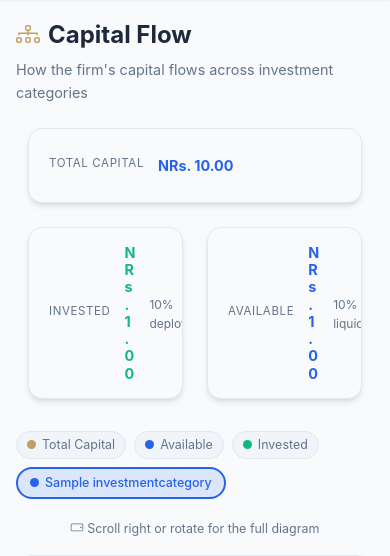
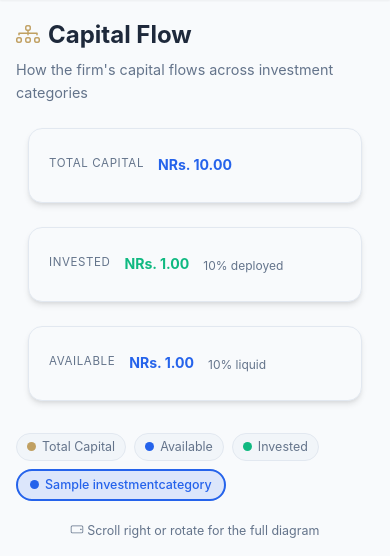
Before and after one commit to Nayan-Bakhadyo/fund_management_system, a Django app: page /portfolio_sankey/ in a window 390 px wide. Shown: the part 75-631 px from the top of the page. Run offline with Django 4.2, Linux system fonts and the light colour scheme; a user stored in the database is signed in; tables that the repository leaves empty hold one stand-in row (values such as "Sample post"); some libraries are stand-ins or nearby versions.

Commit message:
Fix Capital Flow mobile layout: stack all stat cards, strip decimal places
- All three stat cards now col-12 on mobile (col-sm-4 on sm+) so numbers have
  full width and never need to wrap
- Use floatformat:0 before indian_format to remove unnecessary decimal places
  (e.g. '2,92,304' instead of '2,92,303.91')

Co-Authored-By: Claude Sonnet 4.6 <noreply@anthropic.com>

```diff
--- a/mainapp/templates/mainapp/portfolio_sankey.html
+++ b/mainapp/templates/mainapp/portfolio_sankey.html
@@ -30,7 +30,12 @@
         .stat-value {
             font-size: clamp(.9rem, 3.5vw, 1.25rem);
             font-weight: 700;
-            word-break: break-word;
+            white-space: nowrap;
+            overflow: hidden;
+            text-overflow: ellipsis;
+        }
+        @media (max-width: 400px) {
+            .stat-value { font-size: .88rem; }
         }
         .stat-pct { font-size:.75rem; color:var(--text-secondary); margin-top:2px; }
 
@@ -110,20 +115,20 @@
                 <div class="col-12 col-sm-4">
                     <div class="stat-card">
                         <div class="stat-label">Total Capital</div>
-                        <div class="stat-value" style="color:var(--primary-color);">NRs. {{ total_capital|indian_format }}</div>
+                        <div class="stat-value" style="color:var(--primary-color);">NRs. {{ total_capital|floatformat:0|indian_format }}</div>
                     </div>
                 </div>
-                <div class="col-6 col-sm-4">
+                <div class="col-12 col-sm-4">
                     <div class="stat-card">
                         <div class="stat-label">Invested</div>
-                        <div class="stat-value" style="color:#10b981;">NRs. {{ invested_capital|indian_format }}</div>
+                        <div class="stat-value" style="color:#10b981;">NRs. {{ invested_capital|floatformat:0|indian_format }}</div>
                         {% if total_capital > 0 %}<div class="stat-pct">{% widthratio invested_capital total_capital 100 %}% deployed</div>{% endif %}
                     </div>
                 </div>
-                <div class="col-6 col-sm-4">
+                <div class="col-12 col-sm-4">
                     <div class="stat-card">
                         <div class="stat-label">Available</div>
-                        <div class="stat-value" style="color:#2563eb;">NRs. {{ available_capital|indian_format }}</div>
+                        <div class="stat-value" style="color:#2563eb;">NRs. {{ available_capital|floatformat:0|indian_format }}</div>
                         {% if total_capital > 0 %}<div class="stat-pct">{% widthratio available_capital total_capital 100 %}% liquid</div>{% endif %}
                     </div>
                 </div>
```
